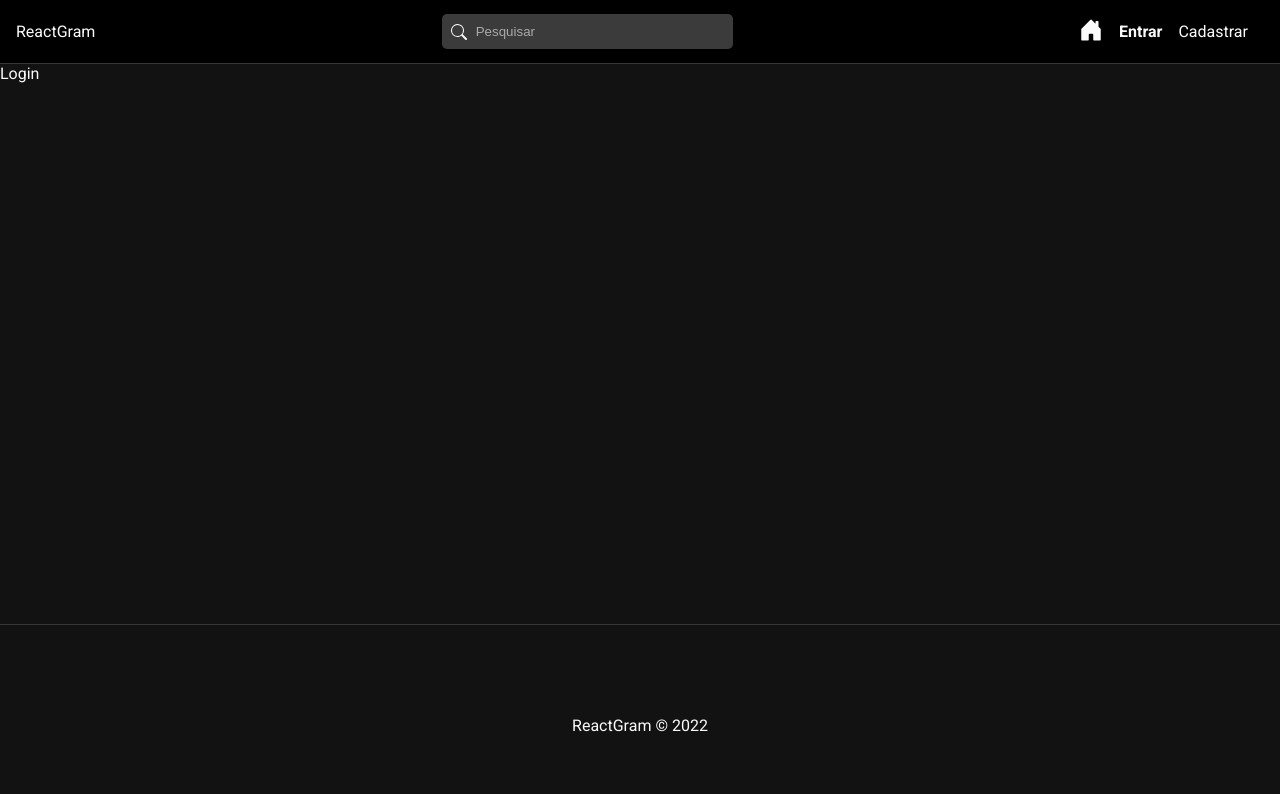
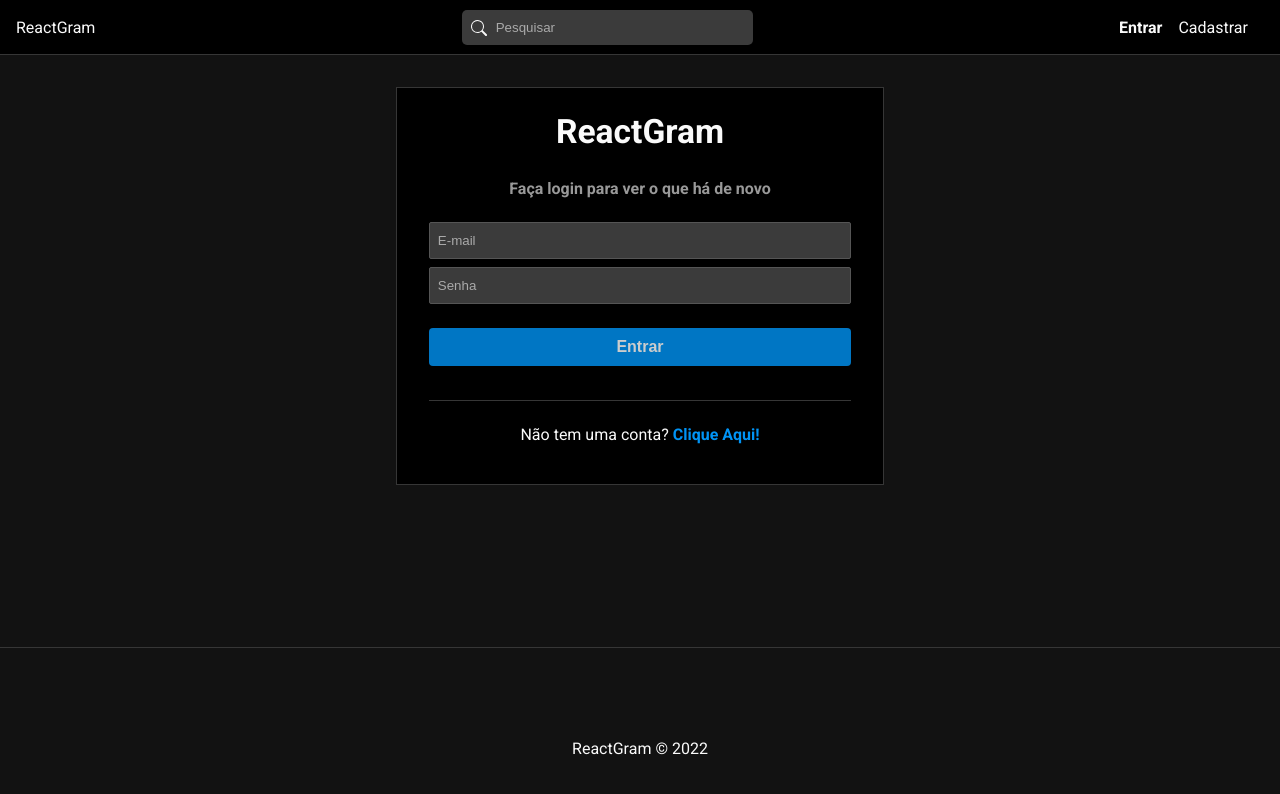
Before and after one commit to DanielZanad/ReactGram, a React (Create React App) app: page /login in a window 1280 px wide. Shown: the top 794 px of the page. Built offline with nearby package versions, Linux system fonts and the light colour scheme.

Commit message:
add: Login and Logout

```diff
--- a/src/App.js
+++ b/src/App.js
@@ -2,6 +2,9 @@
 
 // Router
 import { BrowserRouter, Routes, Route, Navigate } from "react-router-dom";
+
+// Hooks
+import { useAuth } from './hooks/useAuth';
 
 // Pages
 import Home from './pages/Home/Home';
@@ -13,15 +16,21 @@
 import Footer from './components/Footer';
 
 function App() {
+  const {auth, loading} = useAuth();
+
+  if(loading){
+    return <p>Carregando...</p>
+  }
+
   return (
     <div className="App">
       <BrowserRouter>
         <Navbar />
         <div className="container">
           <Routes>
-            <Route path="/" element={<Home />} />
-            <Route path="/login" element={<Login />} />
-            <Route path="/register" element={<Register />} />
+            <Route path="/" element={auth ? <Home /> : <Navigate to="/login" />} />
+            <Route path="/login" element={!auth ? <Login /> : <Navigate to="/" />} />
+            <Route path="/register" element={!auth ? <Register /> : <Navigate to="/" />} />
           </Routes>
         </div>
         <Footer />
--- a/src/components/Navbar.js
+++ b/src/components/Navbar.js
@@ -6,7 +6,30 @@
 import { NavLink, Link } from 'react-router-dom';
 import { BsSearch, BsHouseDoorFill, BsFillPersonFill, BsFillCameraFill } from 'react-icons/bs';
 
+// Hooks
+import { useState } from 'react';
+import { useAuth } from '../hooks/useAuth';
+import { useDispatch, useSelector } from 'react-redux';
+import { useNavigate } from 'react-router-dom';
+
+// Redux
+import {logout, reset} from '../slices/authSlice';
+
 const Navbar = () => {
+  const { auth } = useAuth();
+  const { user } = useSelector(state => state.auth);
+
+  const navigate = useNavigate();
+
+  const dispatch = useDispatch();
+
+  const handleLogout = () => {
+    dispatch(logout());
+    dispatch(reset());
+
+    navigate("/login")
+  }
+
   return (
     <nav id="nav">
       <Link to="/">ReactGram</Link>
@@ -15,12 +38,31 @@
         <input type="text" placeholder="Pesquisar" />
       </form>
       <ul id="nav-links">
+        {auth ? (
+          <>
             <li>
               <NavLink to="/">
                 <BsHouseDoorFill />
               </NavLink>
             </li>
-
+            {user && (
+              <li>
+                <NavLink to={`/users/${user._id}`}>
+                  <BsFillCameraFill />
+                </NavLink>
+              </li>
+            )}
+            <li>
+              <NavLink to="/profile">
+                <BsFillPersonFill />
+              </NavLink>
+            </li>
+            <li>
+              <span onClick={handleLogout}>Sair</span>
+            </li>
+          </>
+        ) : (
+          <>
             <li>
               <NavLink to="/login">
                 Entrar
@@ -32,6 +74,8 @@
                 Cadastrar
               </NavLink>
             </li>
+          </>
+        )}
       </ul>
     </nav>
   )
--- a/src/pages/Auth/Login.js
+++ b/src/pages/Auth/Login.js
@@ -2,9 +2,67 @@
 
 import "./Auth.css";
 
+// Components
+import { Link } from 'react-router-dom';
+import Message from "../../components/Message";
+
+// Hooks
+import { useEffect, useState } from 'react';
+import { useSelector, useDispatch } from 'react-redux';
+
+// Redux
+import { login, reset } from "../../slices/authSlice";
+
+
 const Login = () => {
+  const [email, setEmail] = useState("");
+  const [password, setPassword] = useState("");
+
+  const dispatch = useDispatch();
+
+  const { loading, error } = useSelector(state => state.auth);
+
+  const handleSubmit = (e) => {
+    e.preventDefault();
+
+    const user = {
+      email,
+      password
+    }
+
+    dispatch(login(user));
+  }
+
+  // Clean all auth state
+  useEffect(() => {
+    dispatch(reset());
+  }, [dispatch])
+
+
+
   return (
-    <div>Login</div>
+    <div id="login">
+      <h2>ReactGram</h2>
+      <p className="subtitle">Faça login para ver o que há de novo</p>
+      <form onSubmit={handleSubmit}>
+        <input
+          type="text"
+          placeholder="E-mail"
+          onChange={(e) => setEmail(e.target.value)}
+          value={email || ""}
+        />
+        <input
+          type="password"
+          placeholder="Senha"
+          onChange={(e) => setPassword(e.target.value)}
+          value={password || ""}
+        />
+        {!loading && <input type="submit" value="Entrar" />}
+        {loading && <input type="submit" value="Aguarde..." disabled/>}
+        {error && <Message msg={error} type="error"/>}
+      </form>
+      <p>Não tem uma conta? <Link to="/register">Clique Aqui!</Link></p>
+    </div>
   )
 };
 
--- a/src/services/authService.js
+++ b/src/services/authService.js
@@ -11,7 +11,7 @@
       .then(res => res.json())
       .catch(err => err);
 
-    if (res) {
+    if (res._id) {
       localStorage.setItem("user", JSON.stringify(res));
     }
 
@@ -22,8 +22,35 @@
   }
 }
 
+// Logout an user
+const logout = () => {
+  localStorage.removeItem("user");
+}
+
+
+// Sign in an user
+const login = async (data) => {
+  const config = requestConfig("POST", data);
+
+  try {
+    const res = await fetch(api + "/users/login", config)
+      .then(res => res.json())
+      .catch(err => err);
+
+    if(res._id){
+      localStorage.setItem("user", JSON.stringify(res));
+    }
+
+    return res;
+  } catch (error) {
+    console.log(error);
+  }
+}
+
 const authService = {
-  register
+  register,
+  logout,
+  login,
 }
 
 export default authService;
--- a/src/slices/authSlice.js
+++ b/src/slices/authSlice.js
@@ -1,10 +1,10 @@
-import {createSlice, createAsyncThunk} from "@reduxjs/toolkit"
+import { createSlice, createAsyncThunk } from "@reduxjs/toolkit"
 import authService from "../services/authService";
 
 const user = JSON.parse(localStorage.getItem("user"));
 
 const initialState = {
-  user: user ? user: null,
+  user: user ? user : null,
   error: false,
   success: false,
   loading: false,
@@ -16,12 +16,30 @@
   const data = await authService.register(user);
 
   // Check for errors
-  if(data.errors) {
+  if (data.errors) {
     return thunkAPI.rejectWithValue(data.errors[0]);
   }
 
   return data;
 });
+
+// Logout an user
+export const logout = createAsyncThunk("auth/logout", async () => {
+  await authService.logout();
+});
+
+// Sing in an user
+export const login = createAsyncThunk("auth/login", async (user, thunkAPI) => {
+  const data = await authService.login(user);
+
+  // Check for errors
+  if (data.errors) {
+    return thunkAPI.rejectWithValue(data.errors[0]);
+  }
+
+  return data;
+});
+
 
 export const authSlice = createSlice({
   name: "auth",
@@ -37,18 +55,35 @@
     builder.addCase(register.pending, (state) => {
       state.loading = true;
       state.error = false;
-    }).addCase(register.fulfilled, (state,action) => {
+    }).addCase(register.fulfilled, (state, action) => {
       state.loading = false;
       state.success = true;
-      state.error = false;
+      state.error = null;
       state.user = action.payload;
     }).addCase(register.rejected, (state, action) => {
       state.loading = false;
       state.error = action.payload;
       state.user = null;
+    }).addCase(logout.fulfilled, (state, action) => {
+      state.loading = false;
+      state.success = false;
+      state.error = null;
+      state.user = null;
+    }).addCase(login.pending, (state) => {
+      state.loading = true;
+      state.error = false;
+    }).addCase(login.fulfilled, (state, action) => {
+      state.loading = false;
+      state.success = true;
+      state.error = null;
+      state.user = action.payload;
+    }).addCase(login.rejected, (state, action) => {
+      state.loading = false;
+      state.error = action.payload;
+      state.user = null
     });
   },
 });
 
-export const {reset} = authSlice.actions;
+export const { reset } = authSlice.actions;
 export default authSlice.reducer;
```
Also changed, not shown: src/hooks/useAuth.js (renamed from hooks/useAuth.js). Lines whose indentation alone changed are shown as unchanged.
